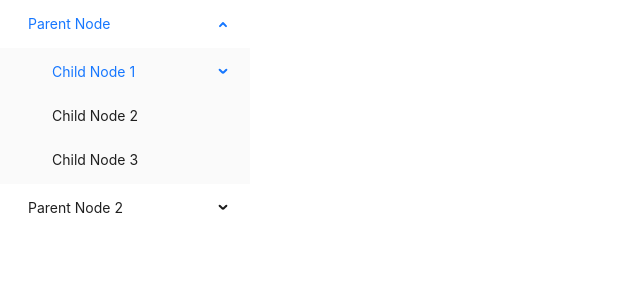
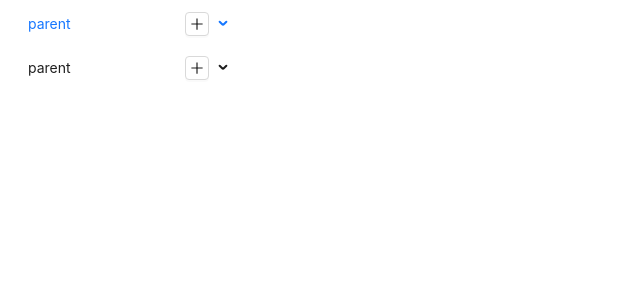
Before and after one commit to DaddyGasCoin/lrnr-assignment, a React (Vite) app: page / in a window 1280 px wide. Shown: the top 300 px of the page, without its empty margins (0-640 px from the left). Built offline with nearby package versions, Linux system fonts and the light colour scheme.

Commit message:
Add functionality to add parent node to tree

```diff
--- a/Components/Menu.jsx
+++ b/Components/Menu.jsx
@@ -1,9 +1,20 @@
 
-import { Menu } from 'antd';
+import { Menu, Tooltip, Button, Input, Popover } from 'antd';
+import { PlusOutlined, CheckCircleOutlined } from '@ant-design/icons'
+import { useState } from 'react';
 
 function SidebarItems(props) {
-    const { data } = props;
+    const { data, addChild } = props;
+    const [key, setKey] = useState()
+    const [nodeName, setNodeName] = useState()
 
+    //Popup to add new parent node in menu
+    const addItemForm = (
+        <div>
+            <Input onChange={(e) => setNodeName(e.target.value)} />
+            <Button icon={<CheckCircleOutlined />} onClick={() => addChild(key, nodeName)} />
+        </div>
+    )
     //Checks if item is a parent or child node
     function renderMenu(menu) {
         return menu.map(item => {
@@ -12,9 +23,20 @@ function SidebarItems(props) {
                     <Menu.SubMenu
                         key={item.key}
                         title={
-                            <span>
-                                {item.title}
-                            </span>
+                            <div style={{
+                                display: 'flex', flexDirection: 'row', gap: '10px',
+                                alignItems: "center", justifyContent: "space-between",
+                                marginRight: '3px'
+                            }}>
+                                <span>{item.title}</span>
+                                <Tooltip title="search">
+                                    <Popover content={addItemForm} placement="right" trigger="click">
+                                        <Button icon={<PlusOutlined />} size='small'
+                                            onClick={() => setKey(item.key)} />
+                                    </Popover>
+                                </Tooltip>
+
+                            </div>
                         }
                     >
                         {renderMenu(item.children)}
--- a/package.json
+++ b/package.json
@@ -11,7 +11,8 @@
   "dependencies": {
     "antd": "^5.0.5",
     "react": "^18.2.0",
-    "react-dom": "^18.2.0"
+    "react-dom": "^18.2.0",
+    "uniqid": "^5.4.0"
   },
   "devDependencies": {
     "@types/react": "^18.0.26",
--- a/src/App.jsx
+++ b/src/App.jsx
@@ -1,65 +1,45 @@
+import { useState } from "react"
 import SidebarItems from "../Components/Menu"
+import uniqid from "uniqid";
 function App() {
 
-  //Sample data
-  const data = [
-    {
-      key: 'sub1',
-      title: 'Parent Node',
-      icon: 'user',
-      children: [
-        {
-          key: '1',
-          title: 'Child Node 1',
-          children: [
-            {
-              key: '1.1',
-              title: 'GrandChild Node 1',
-            },
-            {
-              key: '1.2',
-              title: 'CrandChild Node 2',
-            },
-            {
-              key: '1.3',
-              title: 'GrandChild Node 3',
-            },
-          ],
-        },
-        {
-          key: '2',
-          title: 'Child Node 2',
-        },
-        {
-          key: '3',
-          title: 'Child Node 3',
-        },
-      ],
-    },
-    {
-      key: 'sub2',
-      title: 'Parent Node 2',
-      icon: 'laptop',
-      children: [
-        {
-          key: '4',
-          title: 'Child Node 1',
-        },
-        {
-          key: '5',
-          title: 'Child Node 2',
-        },
-        {
-          key: '6',
-          title: 'Child Node 3',
-        },
-      ],
-    },
-  ]
+  /*tree structure for the menu;contains parent node and child node,
+    all nodes are objects, only parent nodes contaiain children property
+  */
+  const data = [{ key: 1, title: 'parent', children: [{ key: 3, title: 'parent', children: [] }] },
+  { key: 2, title: 'parent', children: [] }]
+
+  const [tree, setTree] = useState(data)
+
+
+  const updateObject = (obj, id, updated) => {
+    if (obj.key === id) {
+      obj.children.push(updated)
+      return obj
+    }
+
+    if (obj.children.length > 0) {
+      obj.children = obj.children.map(child => updateObject(child, id, updated));
+    }
+
+    //Returns original arr if id is not matching
+    return obj;
+  };
+
+  const addChild = (key, data) => {
+    let obj = [...tree]
+    const node = {
+      key: uniqid(),
+      title: data
+    }
+    obj = obj.map(obj => updateObject(obj, key, node));
+    setTree(obj)
+  }
+
 
   return (
     <div className="App">
-      <SidebarItems data={data} />
+      <SidebarItems data={tree} addChild={addChild} />
     </div>
   )
 }
```
Also changed, not shown: 1 other file (tests, documents, lock files or other folders).
